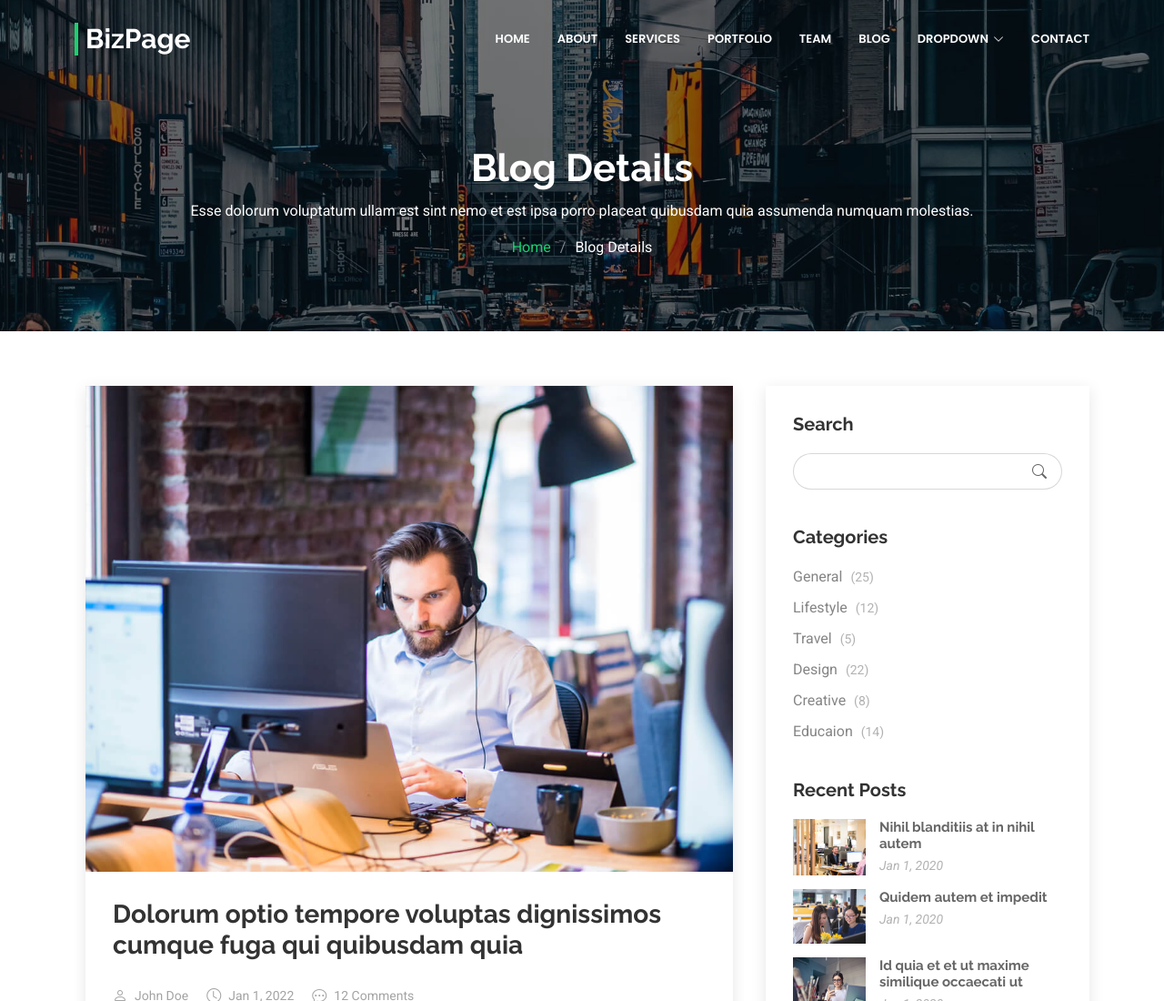
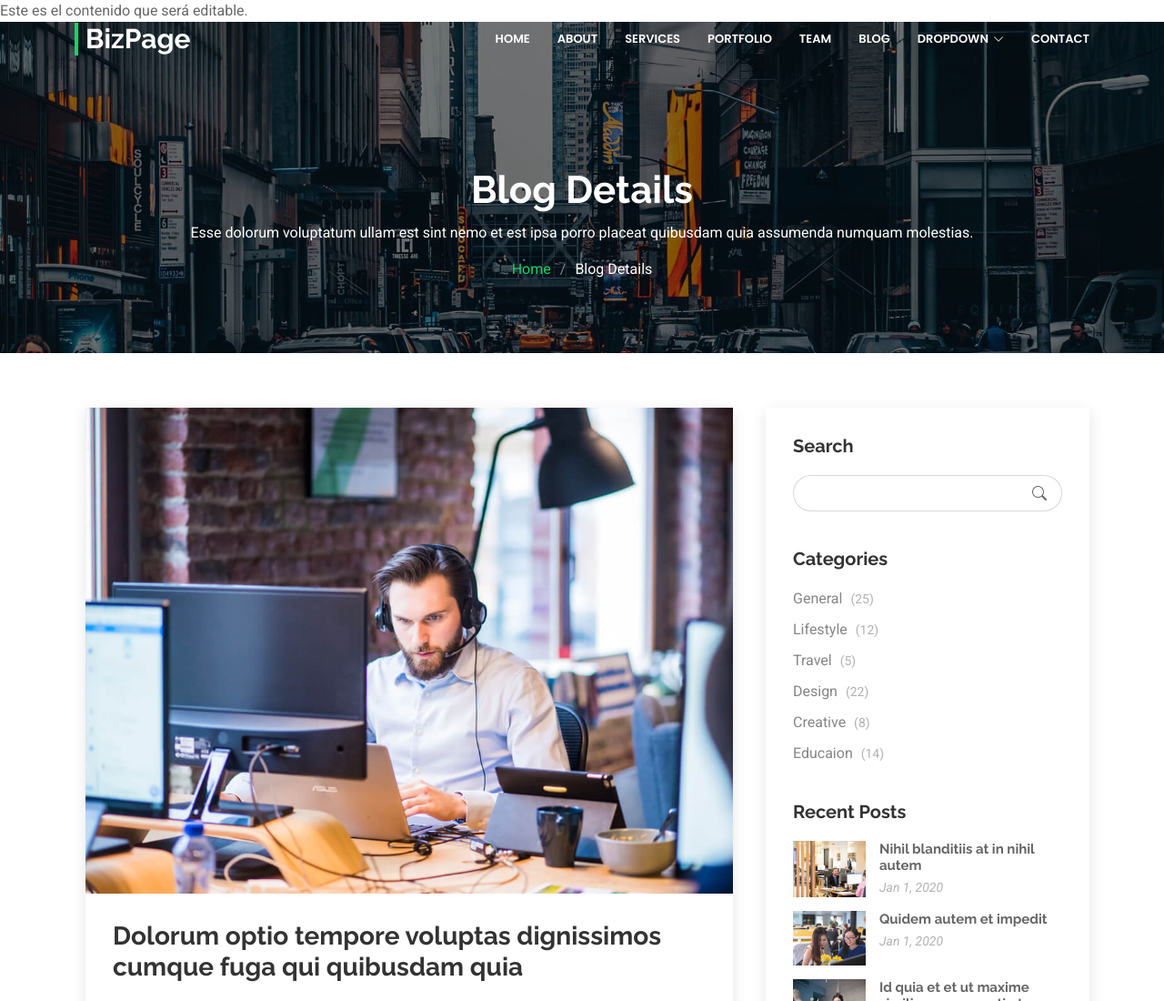
Before and after one commit to sarmientoisrael118/repositorio, a plain HTML site: page blog-details.html in a window 1280 px wide. Shown: the top 1100 px of the page at 91% size. Drawn offline with Linux system fonts and the light colour scheme.

Commit message:
first commit

```diff
--- a/blog-details.html
+++ b/blog-details.html
@@ -37,6 +37,11 @@
 </head>
 
 <body class="blog-details-page">
+  <div data-sb-object-id="uniqueObjectID" data-sb-field-path="fieldToEdit">
+    Este es el contenido que será editable.
+</div>
+
+
 
   <header id="header" class="header d-flex align-items-center fixed-top">
     <div class="container-fluid container-xl position-relative d-flex align-items-center justify-content-between">
```
Also changed, not shown: blog.html (+5 -0 lines), portfolio-details.html (+5 -0 lines), starter-page.html (+3 -0 lines).
